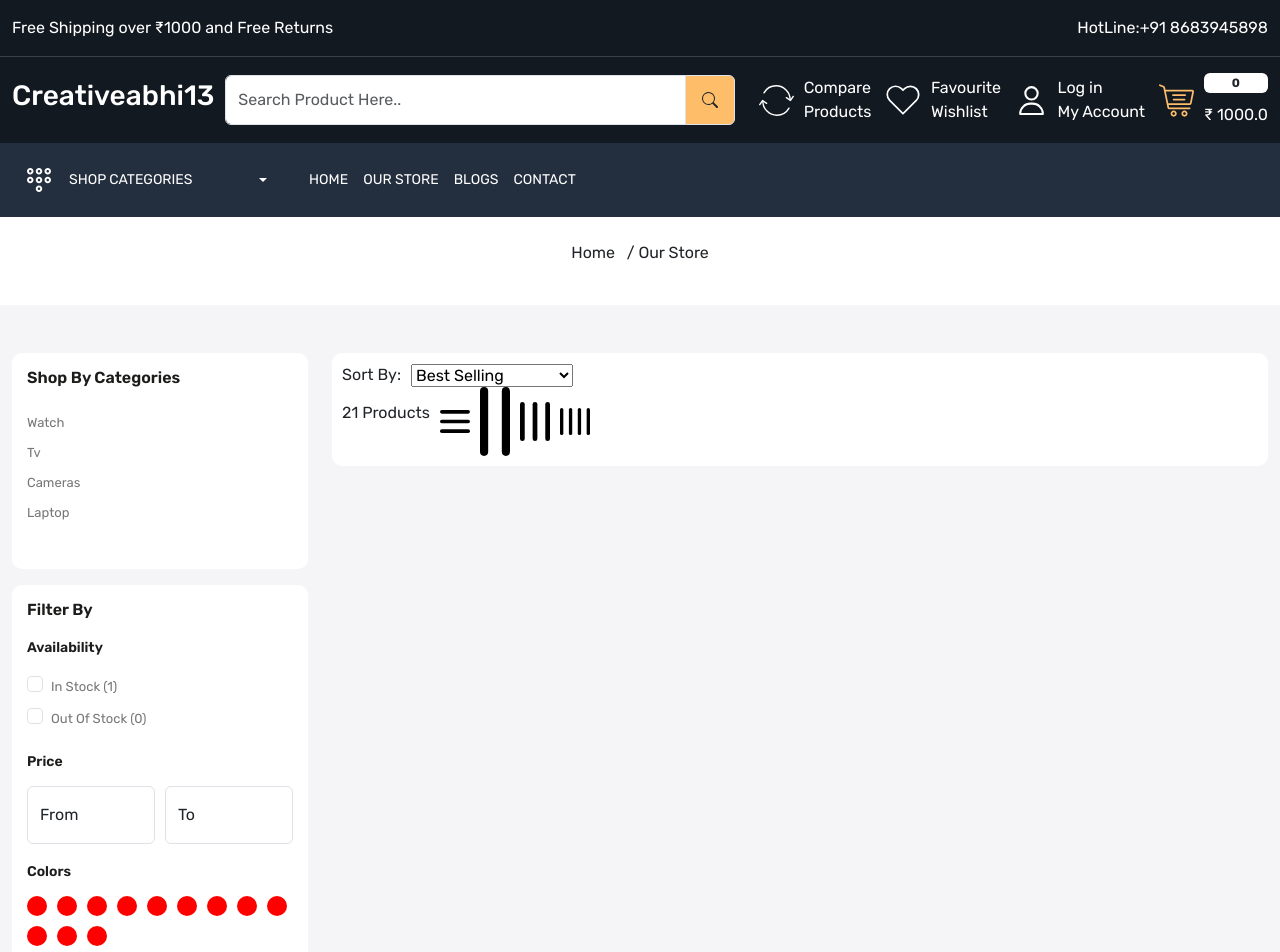
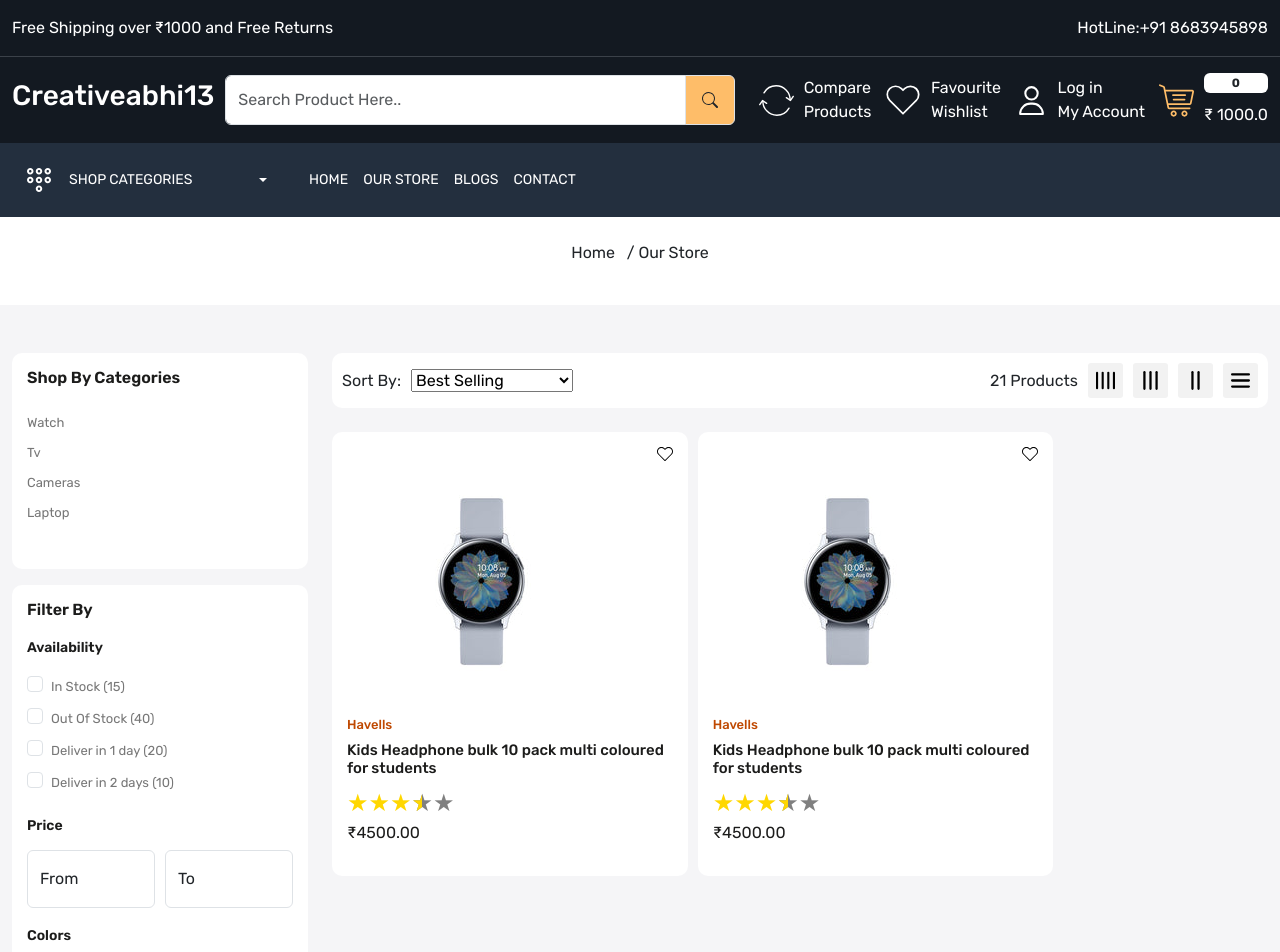
Before and after one commit to creativeabhi13/modern-ecommerce-application, a React (Create React App) app: page /store in a window 1280 px wide. Shown: the top 952 px of the page. Built offline with nearby package versions, Linux system fonts and the light colour scheme.

Commit message:
Updated Our Store

```diff
--- a/src/App.css
+++ b/src/App.css
@@ -473,4 +473,26 @@ footer .input-group-text {
   background-color: white;
   border-radius: 10px;
 }
+
+.grid img{
+  width: 35px;
+  height: 35px;
+  background-color: #f2f2f2;
+  padding: 8px;
+  border-radius: 3px;
+}
+.gr-12{
+  width: 100%;
+
+}
+.gr-6{
+  width: 48%;
+}
+.gr-4{
+  width: 38%;
+}
+.gr-3{
+  width: 32%;
+
+}
 /* Our Store End Here */
--- a/src/components/ProductCard.jsx
+++ b/src/components/ProductCard.jsx
@@ -1,10 +1,13 @@
 import React from 'react'
 import ReactStars from "react-rating-stars-component";
-import { Link } from 'react-router-dom';
-const ProductCard = () => {
-
+import { Link, useLocation } from 'react-router-dom';
+const ProductCard = (props) => {
+  const { grid}=props;
+let location=useLocation();
+console.log(location);
   return (
-    <div className='col-3'>
+  <>
+    <div className={` ${location.pathname = "/store" ? `gr-${grid}`: "col-3"}`}>
       <Link className="product-card position-relative text-decoration-none">
         <div className="wishlist-icon position-absolute">
           <Link>
@@ -46,6 +49,50 @@ const ProductCard = () => {
         </div>
       </Link>
     </div>
+    <div className={` ${location.pathname = "/store" ? `gr-${grid}`: "col-3"}`}>
+      <Link className="product-card position-relative text-decoration-none">
+        <div className="wishlist-icon position-absolute">
+          <Link>
+            <img src="/images/wish.svg" alt="wishlist" />
+          </Link>
+        </div>
+        <div className="product-img">
+          <img src="/images/watch.jpg" className='im' alt="watch" />
+          <img src="/images/watch-1.jpg" className='im' alt="watch" />
+        </div>
+        <div className="product-details">
+          <h6 className='brand'>Havells</h6>
+          <h5 className='product-title'>Kids Headphone bulk 10 pack multi coloured for students</h5>
+          <ReactStars
+            count={5}
+            value="3.5"
+            size={24}
+            activeColor="#ffd700"
+            isHalf={true}
+            edit={false}
+
+          />
+          <p className="price">₹4500.00</p>
+        </div>
+        <div className="action-bar position-absolute">
+          <div className="d-flex flex-column gap-15">
+            <Link>
+              <img src="/images/prodcompare.svg" alt="compare" />
+            </Link>
+            <Link>
+              <img src="/images/view.svg" alt="view" />
+            </Link>
+            <Link>
+              <img src="/images/add-cart.svg" alt="add-cart" />
+            </Link>
+
+
+          </div>
+        </div>
+      </Link>
+    </div>
+
+  </>
   )
 }
 
--- a/src/pages/OurStore.jsx
+++ b/src/pages/OurStore.jsx
@@ -1,10 +1,14 @@
-import React from 'react'
+import React, { useState } from 'react'
 import BreadCrumb from '../components/BreadCrumb';
 import Meta from '../components/Meta';
 import ReactStars from "react-rating-stars-component";
+import ProductCard from '../components/ProductCard';
+
 
 const OurStore = () => {
-  return <>
+  const [grid,setGrid]=useState(4);
+
+  return(  <>
     <Meta title={"Our Store"}></Meta>
     <BreadCrumb title="Our Store" />
     <div className="store-wrapper home-wrapper-2 py-5">
@@ -32,13 +36,25 @@ const OurStore = () => {
                   <div className="form-check">
                     <input type="checkbox" className='form-check-input' value="" id="" />
                     <label className='form-check-label' htmlFor="">
-                      In Stock (1)
+                      In Stock (15)
                     </label>
                   </div>
                   <div className="form-check">
                     <input type="checkbox" className='form-check-input' value="" id="" />
                     <label className='form-check-label' htmlFor="">
-                      Out Of Stock (0)
+                      Out Of Stock (40)
+                    </label>
+                  </div>
+                  <div className="form-check">
+                    <input type="checkbox" className='form-check-input' value="" id="" />
+                    <label className='form-check-label' htmlFor="">
+                      Deliver in 1 day (20)
+                    </label>
+                  </div>
+                  <div className="form-check">
+                    <input type="checkbox" className='form-check-input' value="" id="" />
+                    <label className='form-check-label' htmlFor="">
+                      Deliver in 2 days (10)
                     </label>
                   </div>
                 </div>
@@ -88,31 +104,31 @@ const OurStore = () => {
                   <div className="form-check">
                     <input type="checkbox" className='form-check-input' value="" id="color-1" />
                     <label className='form-check-label' htmlFor="color-1">
-                      S (2)
+                      S (250)
                     </label>
                   </div>
                   <div className="form-check">
                     <input type="checkbox" className='form-check-input' value="" id="color-2" />
                     <label className='form-check-label' htmlFor="color-2">
-                      M (3)
+                      M (350)
                     </label>
                   </div>
                   <div className="form-check">
                     <input type="checkbox" className='form-check-input' value="" id="color32" />
                     <label className='form-check-label' htmlFor="color-3">
-                      L (4)
+                      L (400)
                     </label>
                   </div>
                   <div className="form-check">
                     <input type="checkbox" className='form-check-input' value="" id="color-4" />
                     <label className='form-check-label' htmlFor="color-4">
-                      XL (5)
+                      XL (505)
                     </label>
                   </div>
                   <div className="form-check">
                     <input type="checkbox" className='form-check-input' value="" id="color-5" />
                     <label className='form-check-label' htmlFor="color-5">
-                      XXL (6)
+                      XXL (260)
                     </label>
                   </div>
                 </div>
@@ -178,9 +194,10 @@ const OurStore = () => {
             </div>
           </div>
           <div className="col-9">
-              <div className="filter-sort-grid">
+              <div className="filter-sort-grid mb-4">
+              <div className="d-flex justify-content-between align-items-center">
                 <div className="d-flex align-items-center gap-10">
-                  <p className='mb-0'>Sort By:</p>
+                  <p className='mb-0 d-block' >Sort By:</p>
                     <select name="sort_by" id="SortBy" className='facet-filters__sort select__select' aria-aria-describedby='ally-refresh-page-message'>
                       <option value="manual">Featured</option>
                       <option value="best-selling" selected="selected">Best Selling</option>
@@ -191,25 +208,29 @@ const OurStore = () => {
                       <option value="created-ascending">Date, old to new</option>
                       <option value="created-descending">Date, new to old</option>
                     </select>
-
                 </div>
                 <div className="d-flex align-items-center gap-10">
-                  <p className="totalproducts">21 Products</p>
-                  <div className='d-flex gap-10 align-items-center'>
-                    <img src="/images/gr.svg" className="d-block img-fluid" alt="grid" />
-                    <img src="/images/gr2.svg" className="d-block img-fluid" alt="grid" />
-                    <img src="/images/gr3.svg" className="d-block img-fluid" alt="grid" />
-                    <img src="/images/gr4.svg" className="d-block img-fluid" alt="grid" />
+                  <p className="totalproducts mb-0">21 Products</p>
+                  <div className="d-flex align-items-center grid gap-10 grid">
+                    <img onClick={()=>{setGrid(3);}} src="/images/gr4.svg"  className="d-block img-fluid" alt="grid" />
+                    <img onClick={()=>{setGrid(4);}} src="/images/gr3.svg" className="d-block img-fluid" alt="grid" />
+                    <img onClick={()=>{setGrid(6);}} src="/images/gr2.svg" className="d-block img-fluid" alt="grid" />
+                    <img onClick={()=>{setGrid(12);}} src="/images/gr.svg" className="d-block img-fluid" alt="grid" />
                   </div>
                 </div>
+                </div>
               </div>
-
+              <div className='products-list pb-5'>
+            <div className="d-flex gap-10 flex-wrap ">
+              <ProductCard grid={grid}/>
+            </div>
+          </div>
           </div>
         </div>
       </div>
     </div>
-
-  </>;
+  </>
+  )
 }
 
-export default OurStore
+export default OurStore;
```
